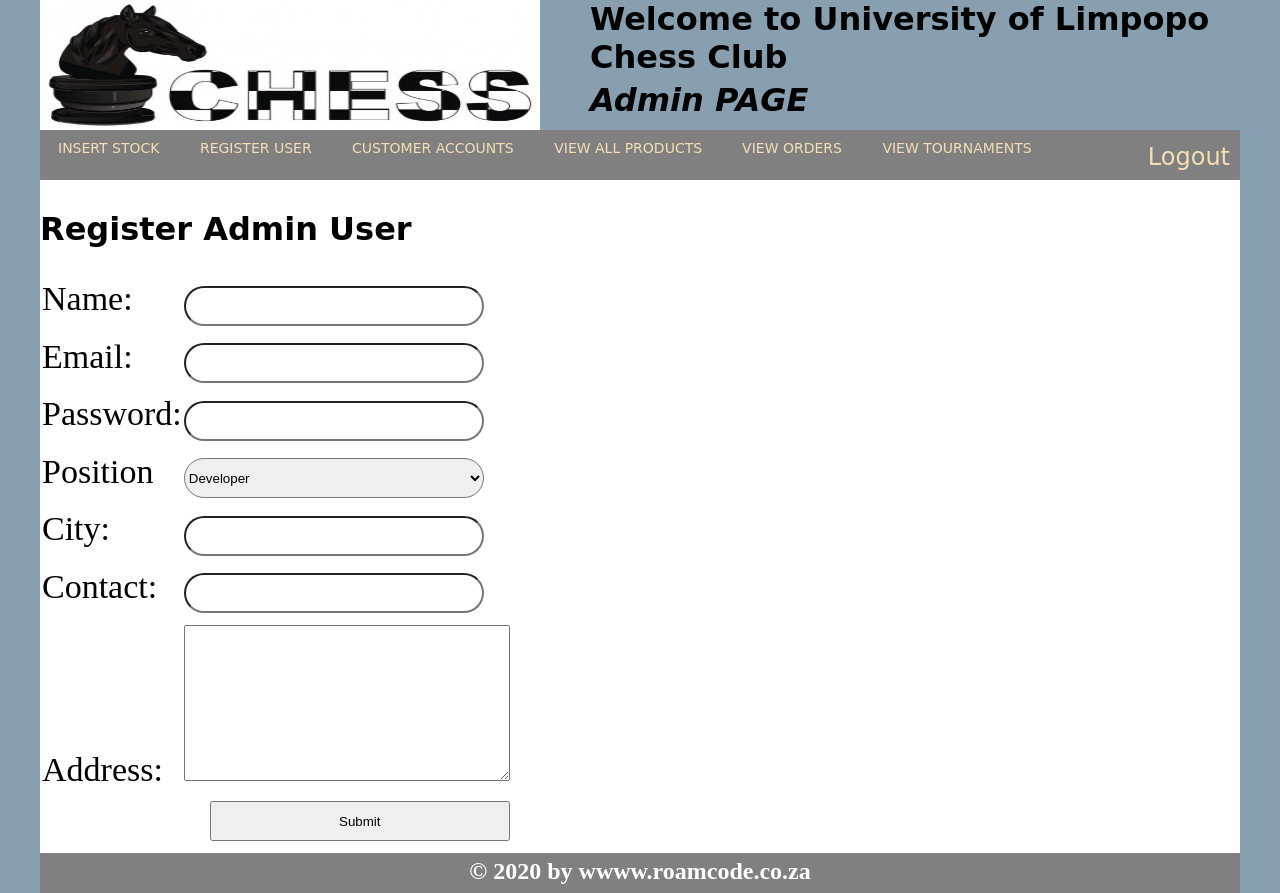
After one commit to TJayCoder/ULchess, a PHP site: page /admin_area/RegisterUser.php in a window 1280 px wide. The commit adds this page. Run offline with PHP 8.4, Linux system fonts and the light colour scheme.

Commit message:
admin changes

```diff
--- /dev/null
+++ b/admin_area/RegisterUser.php
@@ -0,0 +1,242 @@
+<?php
+
+session_start();
+include("../function/DatabaseQuery.php");
+
+?>
+
+<!Doctype html/>
+<html >
+
+
+<head>
+
+<title>Online UL Chess CLub</title>
+<link rel="stylesheet" href="allproduct.css">
+
+</head>
+
+<body>
+
+<div class="Main-wrapper">
+
+
+
+<!---------------------header----------------------->
+
+    <div class="header_wrapper">
+
+    <a href="../insertProduct.php"><img id="logo" src="stock/chess.jpg" alt="logo"></a>
+        <h1 >Welcome to University of Limpopo Chess Club</h1>
+        <h1 ><i> Admin PAGE </i></h1>
+    </div>
+
+
+
+
+<!------------------content area-------------------------->
+    <div class="content_wrapper">
+
+<!----------------menu bar---------------------------->
+    <div class="menu_bar">
+
+
+        <ul>
+
+		<li> <a href="../insertProduct.php">INSERT STOCK </a> </li>
+		<li> <a href="RegisterUser.php">REGISTER USER </a> </li>
+		<li> <a href="customerAcc.php">CUSTOMER ACCOUNTS </a> </li>
+        <li> <a href="allproduct.php">VIEW ALL PRODUCTS</a> </li>
+        <li> <a href="ViewOrders.php">VIEW ORDERS </a> </li>
+        <li> <a href="tournaments.php">VIEW TOURNAMENTS </a> </li>
+
+
+
+
+
+    <?php
+        if(!isset($_SESSION['admin_email'])){
+
+            echo"<li> <a class='log' style='float:right; font-size:24px; padding:0px;' href='logout.php'>Logout</a></li> ";
+
+            }
+    ?>
+
+
+
+
+
+        </ul>
+
+
+
+    </div>
+
+
+
+
+<!-------------------CONTENT AREA------------------------->
+         <div class="content_area">
+
+
+
+
+
+<!-----------------------------------------------display all product--------------------------------->
+		 <div class="register" align="center">
+
+         <form action="" method="POST" enctype="multipart/form-data">
+
+
+
+<table >
+<h1 style="padding-top:30px;padding-bottom:30px;  text-align: left;">Register Admin User</h1>
+
+			<tr>
+
+			<td><label for="">Name:</label></td>
+			<td><input type="text" name="Name" class="vinput" required>  </td>
+
+			</tr>
+
+
+
+			<tr>
+			<td><label for="">Email:</label></td>
+			<td><input type="email"  name="Email" class="vinput"required>  </td>
+			</tr>
+
+			<tr>
+			<td><label for="">Password:</label></td>
+			<td><input type="password"  name="Password" class="vinput" required>  </td>
+			</tr>
+
+
+			<tr>
+			<td><label for="">Position</label></td>
+			<td>
+				 <select name="Position" id="Position" style="width:300px; height:40px" class="vinput">
+				 <option value="Developer">Developer</option>
+				 <option value="Administrator">Administrator</option>
+				 <option value="CEO">CEO</option>
+				 <option value="Manager">Manager</option>
+
+				 </select>
+
+
+
+
+		</td>
+			</tr>
+
+
+			<tr>
+			<td><label for="">City:</label></td>
+			<td><input type="text"  name="City" class="vinput" required>  </td>
+			</tr>
+
+
+			<tr>
+			<td><label for="">Contact:</label></td>
+			<td><input type="text"  name="Contact" class="vinput" required>  </td>
+			</tr>
+
+
+			<tr>
+			<td><label for="">Address:</label></td>
+			<td> <textarea name="Address" id="" cols="38" rows="10"></textarea> </td>
+			</tr>
+
+			<tr>
+
+			<td align="center" colspan="2" ><input type="submit" class="btn" style="float:right" name="register" >  </td>
+			</tr>
+
+
+</table>
+		</form>
+
+		</div>
+
+
+
+
+</div>
+
+		 <!---------------------FOOTER----------------------->
+         <div class="footer">
+
+		<h2 class="copyright"> &#169; 2020 by wwww.roamcode.co.za </h2>
+
+		</div>
+
+</div>
+
+
+
+
+
+
+
+
+</div>
+
+</body>
+
+</html>
+
+
+
+<!--------------------------------create Admin account---------------------->
+
+<?php
+
+		$conn=mysqli_connect("localhost","root","dimakatso") or die(mysqli_error($conn));
+		mysqli_select_db($conn,"chessclub")or die(mysqli_error($conn));
+
+		 $ip=getIp();
+
+		if(isset($_POST["register"])){
+
+
+		$name=$_POST['Name'];
+		$email=$_POST['Email'];
+		$password=$_POST['Password'];
+		$position=$_POST['Position'];
+		$city=$_POST['City'];
+		$contact=$_POST['Contact'];
+		$address=$_POST['Address'];
+
+
+			$run_insert="insert into admin values('NULL','$email','$password','$name','$position','$city','$contact','$address')";
+
+		$mysqlQuery=mysqli_query($conn,$run_insert)or die(mysqli_error($conn));
+
+
+		$sel_cart="select * from admin";
+
+		$run_cart=mysqli_query($conn,$sel_cart)or die(mysqli_error($conn));
+
+		$check_cart=mysqli_num_rows($run_cart);
+
+		//----------------------check if the person has product or not----------------------------->//
+
+		if($check_cart==0){
+
+
+			$_SESSION['customer_email']=$email;
+			echo"<script> alert('Registration is Successful, Account has been created')</script>";
+			echo"<script> window.open('../insertProduct.php','_self');</script>";
+
+		}else{
+
+
+			$_SESSION['customer_email']=$email;
+			echo"<script> alert('Registration is Successful, Account has been created');</script>";
+			echo"<script> window.open('RegisterUser.php','_self');</script>";
+
+		}
+
+
+		}
+		?>
--- a/admin_area/adminLogin.css
+++ b/admin_area/adminLogin.css
@@ -13,6 +13,8 @@ ul li{
     font-weight: 900px;
     font-size: large;
     letter-spacing: 1px;
+
+
 
 }
 
--- a/admin_area/allproduct.css
+++ b/admin_area/allproduct.css
@@ -31,7 +31,7 @@ body{
 /* main */
 .Main_wrapper{
 
-    width: 1000px;
+    width: 1200px;
  height: auto;
  margin: auto;
 
@@ -42,7 +42,7 @@ body{
 
 .header_wrapper{
 
-    width: 1000px;
+    width: 1200px;
     height: 130px;
     margin: auto;
 }
@@ -70,7 +70,7 @@ body{
 
     background-color: gray;
     color: white;
-    width: 1000px;
+    width: 1200px;
     height: 50px;
     padding: 0;
     margin: 0;
@@ -107,7 +107,7 @@ body{
 /* ------------------------------------------------------------------CONTECT AREA----------------------- */
 
 .content_wrapper{
-    width: 1000px;
+    width: 1200px;
     margin: auto;
     background: white;
 
@@ -174,7 +174,7 @@ background-color: white;
 
 /*--------footer-------------------------------  */
 .footer{
-    width: 1000px;
+    width: 1200px;
     height: 40px;
     background-color: gray;
     clear: both;
```
Also changed, not shown: admin_area/adminLogin.php (+9 -1 lines), admin_area/allProduct.php (+5 -2 lines), admin_area/customerAcc.css (+5 -5 lines), admin_area/customerAcc.php (+6 -2 lines), admin_area/insertProduct.css (+7 -61 lines), admin_area/tournaments.php (+6 -2 lines), admin_area/viewOrders.php (+66 -16 lines), admin_area/viewpayments.php (deleted, +0 -123 lines), customer/my_orders.php (+59 -6 lines), insertProduct.php (+35 -5 lines).
